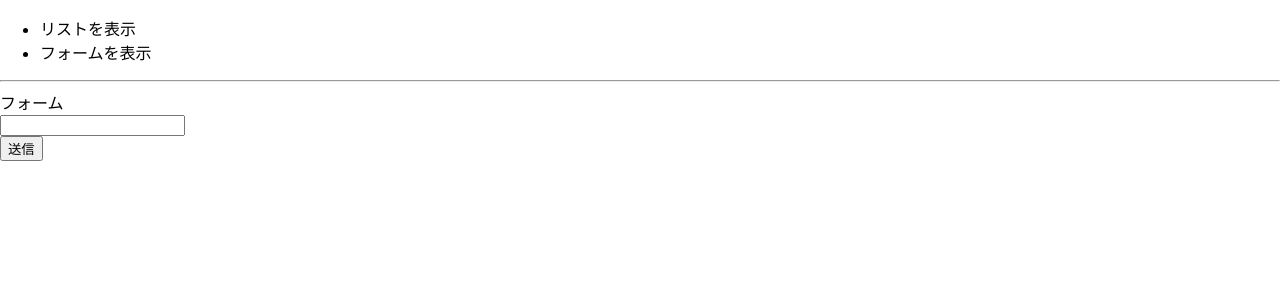
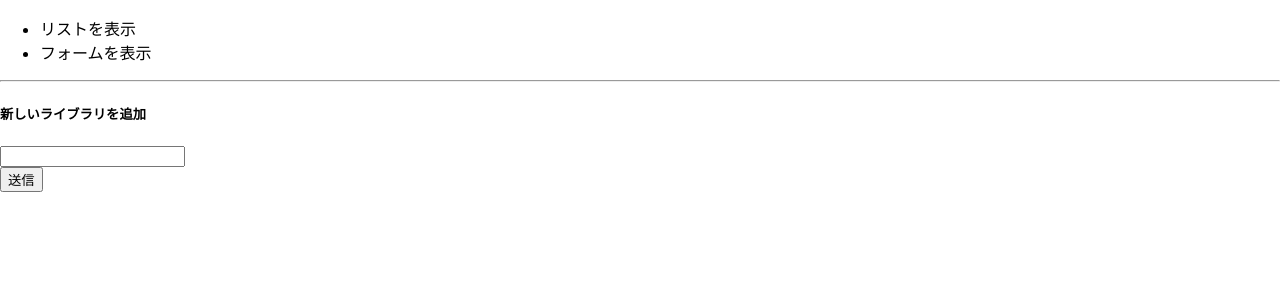
Before and after one commit to mikiyaaa/react-tutorial, a React (Create React App) app: page / in a window 1280 px wide. Both pictures are taken after a click on the item "フォームを表示". Shown: the top 300 px of the page. Built offline with nearby package versions, Linux system fonts and the light colour scheme.

Commit message:
子コンポーネントから親コンポーネントを関数で呼び出し

```diff
--- a/src/Form.jsx
+++ b/src/Form.jsx
@@ -1,14 +1,29 @@
 import React from "react";
 
 export class Form extends React.Component {
+    constructor(props) {
+        super(props);
+        this.state = {
+            text: ''
+        }
+    }
+
+    submitForm(e) {
+        e.preventDefault();
+        this.props.onAddFrameWork(this.state.text); // 親コンポーネントの関数を呼び出す
+    }
 
     render() {
+        const { text } = this.state;
         return (
-            <form action="">
-                <label htmlFor="">フォーム</label><br/>
-                <input type="text" /><br/>
-                <input type="button" value="送信" />
-            </form>
+            <div>
+                <h5>新しいライブラリを追加</h5>
+                <form onSubmit={(e) => {this.submitForm(e)}}>
+                    {/* 入力フォームに変更があるたびにsteteを変更する */}
+                    <input type="text" value={text} onChange={(e) => {this.setState({ text: e.target.value })}} /><br/>
+                    <button>送信</button>
+                </form>
+            </div>
         )
     }
 }
```
